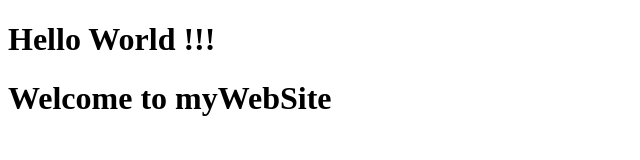
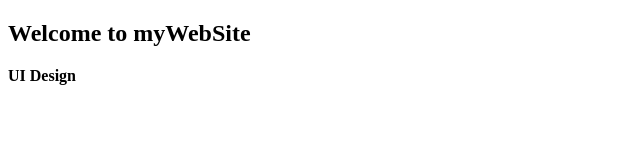
Before and after one commit to zchat1235/C-learning, a plain HTML site: page index.html in a window 1280 px wide. Shown: the whole page, without its empty margins (0-640 px from the left). Drawn offline with Linux system fonts and the light colour scheme.

Commit message:
added UI design

```diff
--- a/index.html
+++ b/index.html
@@ -4,6 +4,6 @@
         <title>Test for GITHUB MINI COUSE</title>
     </head>
     <body>
-        <h1>Hello World !!!</h1>
-        <h1>Welcome to myWebSite</h1>
+        <h2>Welcome to myWebSite</h2>
+        <b>UI Design</b>
     </body>
```
